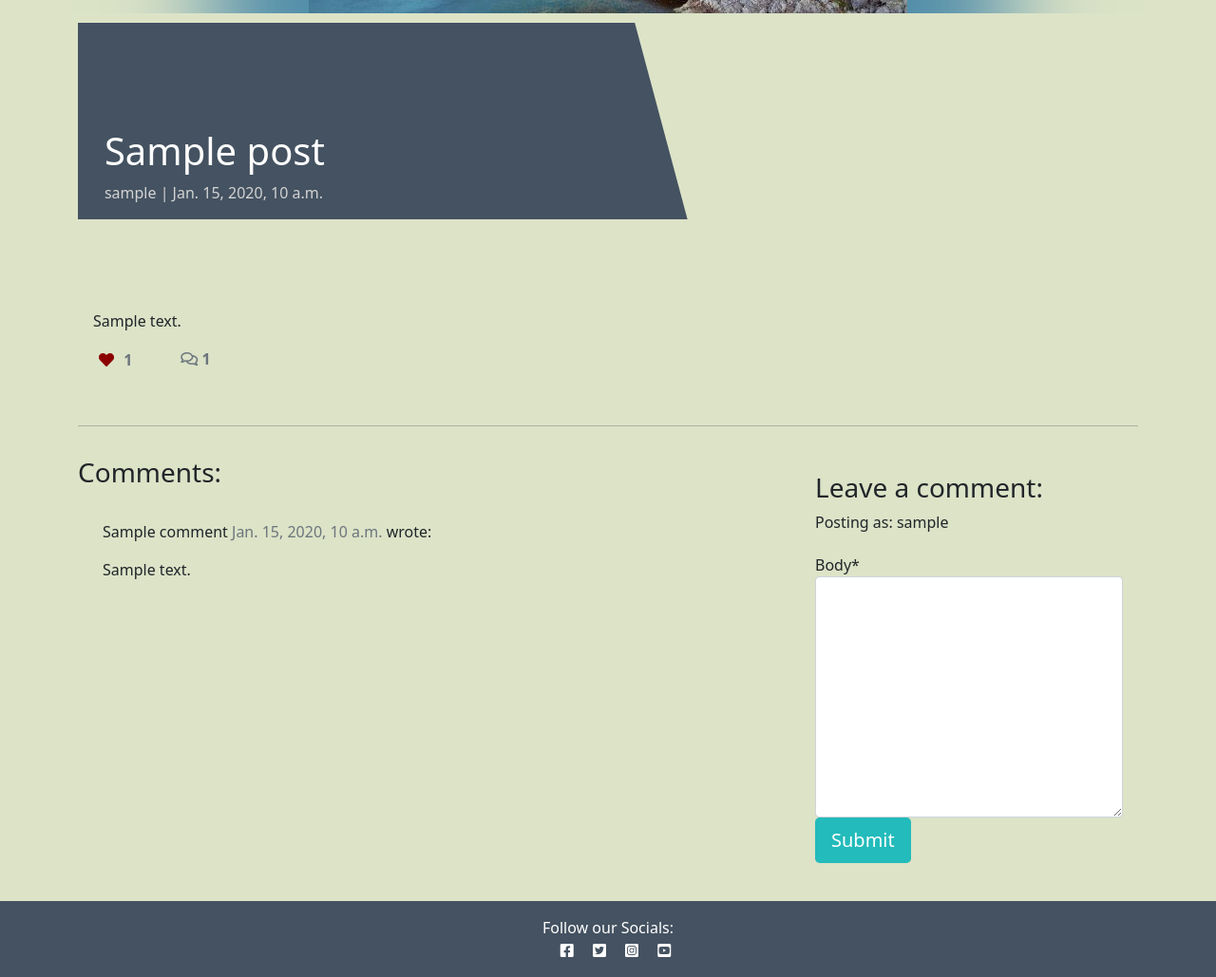
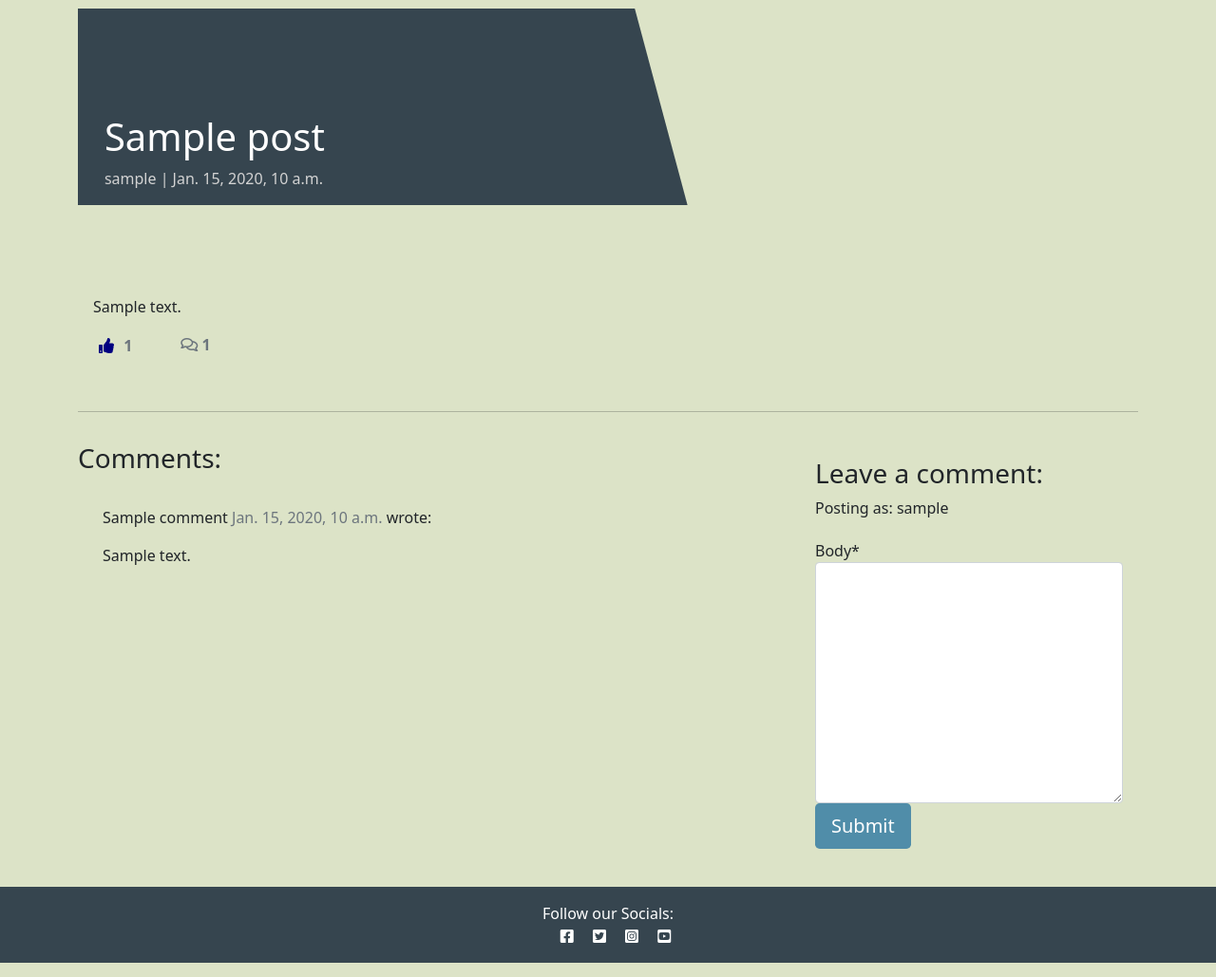
Before and after one commit to CathalSweeney6/thefjordblog, a Django app: a page that uses templates/base.html in a window 1280 px wide. Shown: the part 385-1414 px from the top of the page at 95% size. Run offline with Django 3.2, Linux system fonts and the light colour scheme; a user stored in the database is signed in; tables that the repository leaves empty hold one stand-in row (values such as "Sample post"); some libraries are stand-ins or nearby versions; some web fonts are replaced.

Commit message:
design addition

```diff
--- a/static/css/style.css
+++ b/static/css/style.css
@@ -45,7 +45,7 @@ body {
 }
 
 .dark-bg {
-    background-color: #445261;
+    background-color: #36454f;
 }
 
 .main-bg {
@@ -66,7 +66,7 @@ body {
     bottom: 5%;
     min-width: 30%;
     left: -2px;
-    background-color: navy;
+    background-color: #508da9;
 }
 
 .author {
@@ -85,7 +85,7 @@ body {
 }
 
 .masthead-text {
-    background-color: #445261;
+    background-color: #36454f;
     color: white;
     position: relative;
 }
@@ -102,7 +102,7 @@ body {
     right: 90%;
     height: 100%;
     width: 150%;
-    background: #445261;
+    background: #36454f;
     -webkit-transform: skew(15deg);
     -moz-transform: skew(15deg);
     transform: skew(15deg);
@@ -116,7 +116,7 @@ body {
 
 .post-link:hover,
 .page-link {
-    color: #E84610;
+    color: #508da9;
 }
 
 .post-title {
@@ -130,18 +130,18 @@ body {
 }
 
 .btn-signup {
-    background-color: #23BBBB;
+    background-color: #508da9;
     color: #fff;
 }
 
 .btn-signup:hover,
 .btn-signup:active {
     background-color: #fff;
-    color: #23BBBB;
+    color: #508da9;
 }
 
 .link {
-    color: #23BBBB;
+    color: #508da9;
     text-decoration: none;
 }
 
@@ -152,14 +152,14 @@ body {
 }
 
 .btn-like {
-    color: darkred;
+    color: navy;
     border: none;
     background: transparent;
 }
 
 .btn-like:hover,
 .btn-like:active {
-    color: #E84610;
+    color: #508da9;
     background: transparent;
     border: none;
 }
--- a/templates/account/login.html
+++ b/templates/account/login.html
@@ -12,7 +12,7 @@
     <div class="col-md-8 mt-3 offset-md-2">
       <h3>{% trans "Sign In" %}</h3>
 
-      <p>{% blocktrans %}Welcome back to the code|star blog. To leave a comment or like a post, please log in. If you
+      <p>{% blocktrans %}Welcome back to The Fjord. To leave a comment or like a post, please log in. If you
         have not created an account yet, then <a class="link" href="{{ signup_url }}">sign up</a>
         first.{% endblocktrans %}</p>
     </div>
--- a/templates/base.html
+++ b/templates/base.html
@@ -60,7 +60,7 @@
     <div class="container">
         <div class="row">
             <div class="bg-image">
-            <img src="../static/images/main_img.jpeg" alt="main_img">
+            <img src="https://res.cloudinary.com/dwyvung3c/image/upload/v1695739217/10-Beautiful-Coastal-Towns-You-Should-Visit-In-Norway12_swsat8.jpg" alt="main_img">
             </div>
             <div class="col-md-8 offset-md-2">
                 {% for message in messages %}
@@ -83,10 +83,11 @@
     <!-- Footer -->
     <footer class="footer mt-auto py-3 dark-bg">
         <p class="m-0 text-center text-white">Follow our Socials:</p>
-        <p class="m-0 text-center text-white"><i class="fab fa-facebook-square ms-3"></i>
-            <i class="fab fa-twitter-square ms-3"></i>
-            <i class="fab fa-instagram-square ms-3"></i>
-            <i class="fab fa-youtube-square ms-3"></i></p>
+        <p class="m-0 text-center text-white">
+            <a href="https://www.facebook.com/" class="text-white" target="_blank"><i class="fab fa-facebook-square ms-3"></i></a>
+            <a href="https://twitter.com/?lang=en" class="text-white" target="_blank"><i class="fab fa-twitter-square ms-3"></i></a>
+            <a href="https://www.instagram.com/" class="text-white" target="_blank"><i class="fab fa-instagram-square ms-3"></i></a>
+            <a href="https://www.youtube.com/premium" class="text-white" target="_blank"><i class="fab fa-youtube-square ms-3"></i></a></p>
     </footer>
     <script>
         setTimeout(function () {
--- a/templates/index.html
+++ b/templates/index.html
@@ -28,7 +28,7 @@
                                 <p class="card-text">{{ post.excerpt }}</p>
                             </a>
                             <hr />
-                            <p class="card-text text-muted h6">{{ post.created_on}} <i class="far fa-heart"></i>
+                            <p class="card-text text-muted h6">{{ post.created_on}} <i class="far fa-thumbs-up"></i>
                                 {{ post.number_of_likes }}</p>
                         </div>
                     </div>
--- a/templates/post_detail.html
+++ b/templates/post_detail.html
@@ -39,13 +39,13 @@
                             <form class="d-inline" action="{% url 'post_like' post.slug %}" method="POST">
                                 {% csrf_token %}
                                 {% if liked %}
-                                <button type="submit" name="blogpost_id" value="{{post.slug}}" class="btn-like"><i class="fas fa-heart"></i></button>
+                                <button type="submit" name="blogpost_id" value="{{post.slug}}" class="btn-like"><i class="fas fa-thumbs-up"></i></button>
                                 {% else %}
-                                <button type="submit" name="blogpost_id" value="{{post.slug}}" class="btn-like"><i class="far fa-heart"></i></button>
+                                <button type="submit" name="blogpost_id" value="{{post.slug}}" class="btn-like"><i class="fas fa-thumbs-up"></i></button>
                                 {% endif %}
                             </form>
                             {% else %}
-                            <span class="text-secondary"><i class="far fa-heart"></i></span>
+                            <span class="text-secondary"><i class="far fa-thumbs-up"></i></span>
                             {% endif %}
                         <!-- The number of likes goes before the closing strong tag -->
                         <span class="text-secondary">{{ post.number_of_likes }} </span>
--- a/thefjord/settings.py
+++ b/thefjord/settings.py
@@ -31,7 +31,7 @@ SECRET_KEY = os.environ.get('SECRET_KEY')
 # SECURITY WARNING: don't run with debug turned on in production!
 DEBUG = False
 
-ALLOWED_HOSTS = ['thefjord-b1491443270e.herokuapp.com', '8000-cathalsween-thefjordres-yo7gissar01.ws-eu104.gitpod.io', 'localhost']
+ALLOWED_HOSTS = ['thefjord-b1491443270e.herokuapp.com', '8000-cathalsween-thefjordres-yo7gissar01.ws-eu105.gitpod.io', 'localhost']
 
 X_FRAME_OPTIONS = 'SAMEORIGIN'
 
```
